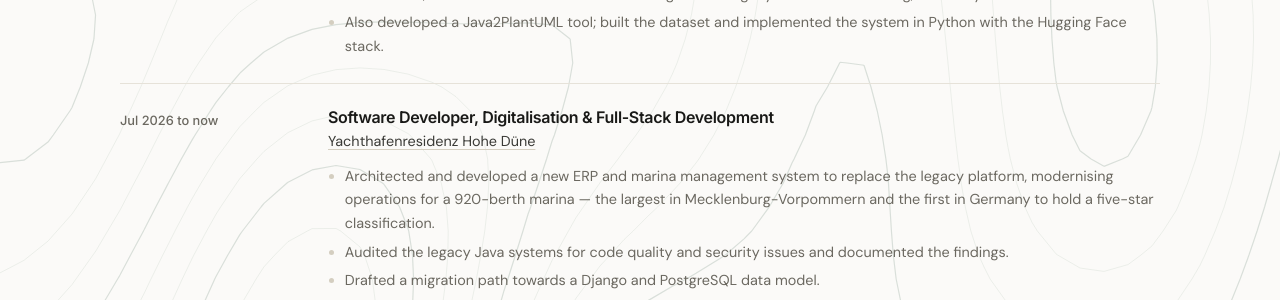
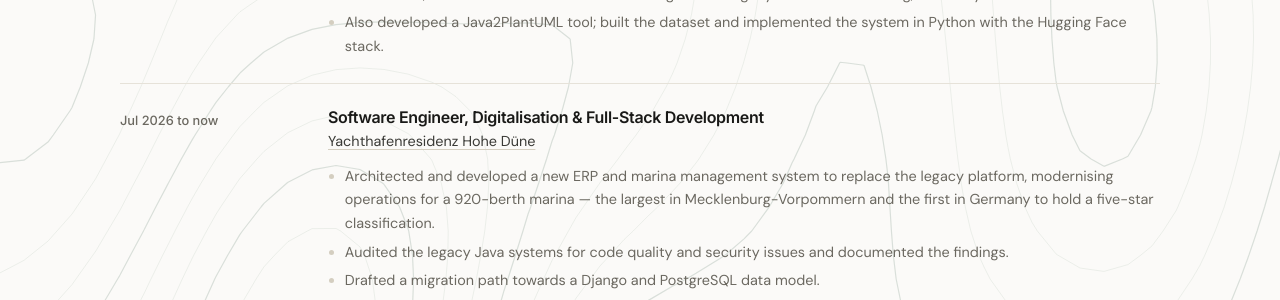
Before and after one commit to jg512/jangrundl-site, a Jekyll site: the page index.html, which Jekyll copies as it is, in a window 1280 px wide and 900 px high, scrolled down 5700 px. Shown: the part 153-453 px from the top of the window. Built offline with Jekyll 4.4.1, drawn with Linux system fonts in a browser that asks for light colours.

Commit message:
Software Engineer statt Software Developer
Ueberall, wo die Rolle steht: die CV-Zeile bei Hohe Duene (englisch und
deutsch), der Fliesstext der Zusammenfassung, die Titelkarte, die
Vorschaubeschreibung fuer Slack und LinkedIn und deren Alternativtext.

Im Deutschen bleibt "Software Engineer" englisch. "Software-Ingenieur" sagt in
einem deutschen Lebenslauf niemand, und "Softwareentwickler" waere genau das
Wort, das weg soll.

Titelkarte und CV-PDF sind neu erzeugt; beide liegen im Repository und waeren
sonst mit dem alten Titel stehen geblieben.

"AI Developer" bei Ossinity bleibt unveraendert — das ist der Titel einer
anderen Stelle, kein Synonym.

Co-Authored-By: Claude Opus 5 <noreply@anthropic.com>
Claude-Session: https://claude.ai/code/session_013zgvE6LrP5oeEbDntf1kDx

```diff
--- a/index.html
+++ b/index.html
@@ -16,16 +16,16 @@
   <meta property="og:site_name" content="Jan Victornino Grundl" />
   <meta property="og:locale" content="en_GB" />
   <meta property="og:title" content="Jan Victornino Grundl" />
-  <meta property="og:description" content="Research assistant and software developer in Rostock. LLM agents, IoT sensor systems, software engineering." />
+  <meta property="og:description" content="Research assistant and software engineer in Rostock. LLM agents, IoT sensor systems, software engineering." />
   <meta property="og:url" content="https://www.jangrundl.de/" />
   <meta property="og:image" content="https://www.jangrundl.de/assets/img/og-card.png" />
   <meta property="og:image:type" content="image/png" />
   <meta property="og:image:width" content="1200" />
   <meta property="og:image:height" content="630" />
-  <meta property="og:image:alt" content="Business card: Jan Victornino Grundl, research assistant and software developer, Rostock, Germany." />
+  <meta property="og:image:alt" content="Business card: Jan Victornino Grundl, research assistant and software engineer, Rostock, Germany." />
   <meta name="twitter:card" content="summary_large_image" />
   <meta name="twitter:title" content="Jan Victornino Grundl" />
-  <meta name="twitter:description" content="Research assistant and software developer in Rostock. LLM agents, IoT sensor systems, software engineering." />
+  <meta name="twitter:description" content="Research assistant and software engineer in Rostock. LLM agents, IoT sensor systems, software engineering." />
   <meta name="twitter:image" content="https://www.jangrundl.de/assets/img/og-card.png" />
 
   <link rel="preconnect" href="https://fonts.googleapis.com" />
@@ -916,7 +916,7 @@
     <div class="cv-entry">
       <div class="cv-when" data-i18n="cv.e3.when">Jul 2026 to now</div>
       <div>
-        <h4 class="cv-title" data-i18n="cv.e3.role">Software Developer, Digitalisation &amp; Full-Stack Development</h4>
+        <h4 class="cv-title" data-i18n="cv.e3.role">Software Engineer, Digitalisation &amp; Full-Stack Development</h4>
         <div class="cv-org"><a href="https://www.hohe-duene.de/" target="_blank" rel="noopener noreferrer">Yachthafenresidenz Hohe D&uuml;ne</a></div>
         <ul class="cv-desc">
           <li data-i18n="cv.e3.b1">Architected and developed a new ERP and marina management system to replace the legacy platform, modernising operations for a 920-berth marina &mdash; the largest in Mecklenburg-Vorpommern and the first in Germany to hold a five-star classification.</li>
@@ -1447,7 +1447,7 @@
       "cv.e2.b1": "Researched, built and benchmarked custom AI agents for legacy code understanding, across Python and Java codebases.",
       "cv.e2.b2": "Also developed a Java2PlantUML tool; built the dataset and implemented the system in Python with the Hugging Face stack.",
       "cv.e3.when": "Jul 2026 to now",
-      "cv.e3.role": "Software Developer, Digitalisation &amp; Full-Stack Development",
+      "cv.e3.role": "Software Engineer, Digitalisation &amp; Full-Stack Development",
       "cv.e3.b1": "Architected and developed a new ERP and marina management system to replace the legacy platform, modernising operations for a 920-berth marina &mdash; the largest in Mecklenburg-Vorpommern and the first in Germany to hold a five-star classification.",
       "cv.e3.b3": "Audited the legacy Java systems for code quality and security issues and documented the findings.",
       "cv.e3.b2": "Drafted a migration path towards a Django and PostgreSQL data model.",
@@ -1595,7 +1595,7 @@
       "cv.e2.b1": "Erforschung, Entwicklung und Benchmarking eigener KI-Agenten f&uuml;r das Verst&auml;ndnis von Altcode in Python- und Java-Codebasen.",
       "cv.e2.b2": "Au&szlig;erdem Entwicklung eines Java2PlantUML-Werkzeugs; Aufbau des Datensatzes und Implementierung in Python mit dem Hugging-Face-Stack.",
       "cv.e3.when": "Jul 2026 bis heute",
-      "cv.e3.role": "Softwareentwickler, Digitalisierung &amp; Full-Stack-Entwicklung",
+      "cv.e3.role": "Software Engineer, Digitalisierung &amp; Full-Stack-Entwicklung",
       "cv.e3.b1": "Konzeption und Entwicklung eines neuen ERP- und Hafenmanagementsystems als Abl&ouml;sung der Altplattform, f&uuml;r einen Hafen mit 920 Liegepl&auml;tzen &mdash; den gr&ouml;&szlig;ten Mecklenburg-Vorpommerns und den ersten Yachthafen Deutschlands mit F&uuml;nf-Sterne-Klassifizierung.",
       "cv.e3.b3": "Pr&uuml;fung der Java-Altsysteme auf Codequalit&auml;t und Sicherheitsl&uuml;cken samt Dokumentation der Befunde.",
       "cv.e3.b2": "Entwurf eines Migrationswegs hin zu einem Django- und PostgreSQL-Datenmodell.",
--- a/scripts/build_cv.py
+++ b/scripts/build_cv.py
@@ -34,7 +34,7 @@ CONTACT = [
 
 SUMMARY = (
     "Computer science master's student in Rostock, working as a research assistant on LLM agents "
-    "and on IoT sensor systems for animal health, and as a software developer modernising the software "
+    "and on IoT sensor systems for animal health, and as a software engineer modernising the software "
     "of a 920-berth marina. Comfortable from microcontroller firmware up to Django backends, and "
     "most interested in systems that have to keep working outside a demo."
 )
@@ -42,7 +42,7 @@ SUMMARY = (
 EXPERIENCE = [
     dict(
         org="Yachthafenresidenz Hohe Düne", url="https://www.hohe-duene.de/",
-        role="Software Developer, Digitalisation & Full-Stack Development",
+        role="Software Engineer, Digitalisation & Full-Stack Development",
         when="Jul 2026 - Present", where="Rostock, Germany",
         bullets=[
             "Architected and developed a new ERP and marina management system to replace the legacy "
--- a/scripts/build_og.py
+++ b/scripts/build_og.py
@@ -43,7 +43,7 @@ SS = 3  # supersampling factor; PIL draws aliased lines, so render big and shrin
 # ---------------------------------------------------------------- the words --
 KICKER = "ROSTOCK, GERMANY"
 NAME = "Jan Victornino Grundl"
-ROLE = "Research Assistant  ·  Software Developer"
+ROLE = "Research Assistant  ·  Software Engineer"
 DETAIL = "LLM agents  ·  IoT sensor systems  ·  software engineering"
 SITE = "jangrundl.de"
 HANDLE = "github.com/jg512"
```
Also changed, not shown: assets/img/og-card.png, 1 other file.
